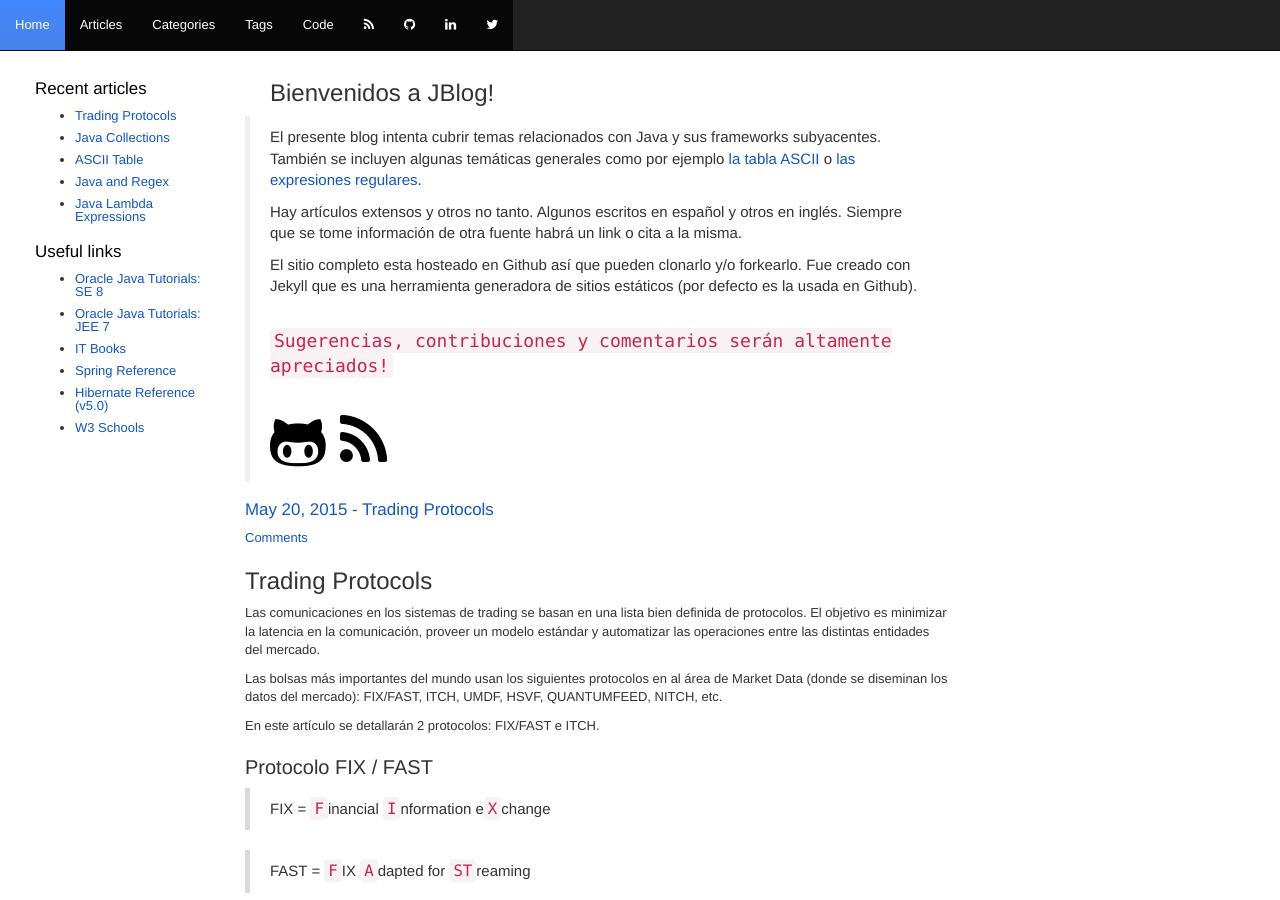
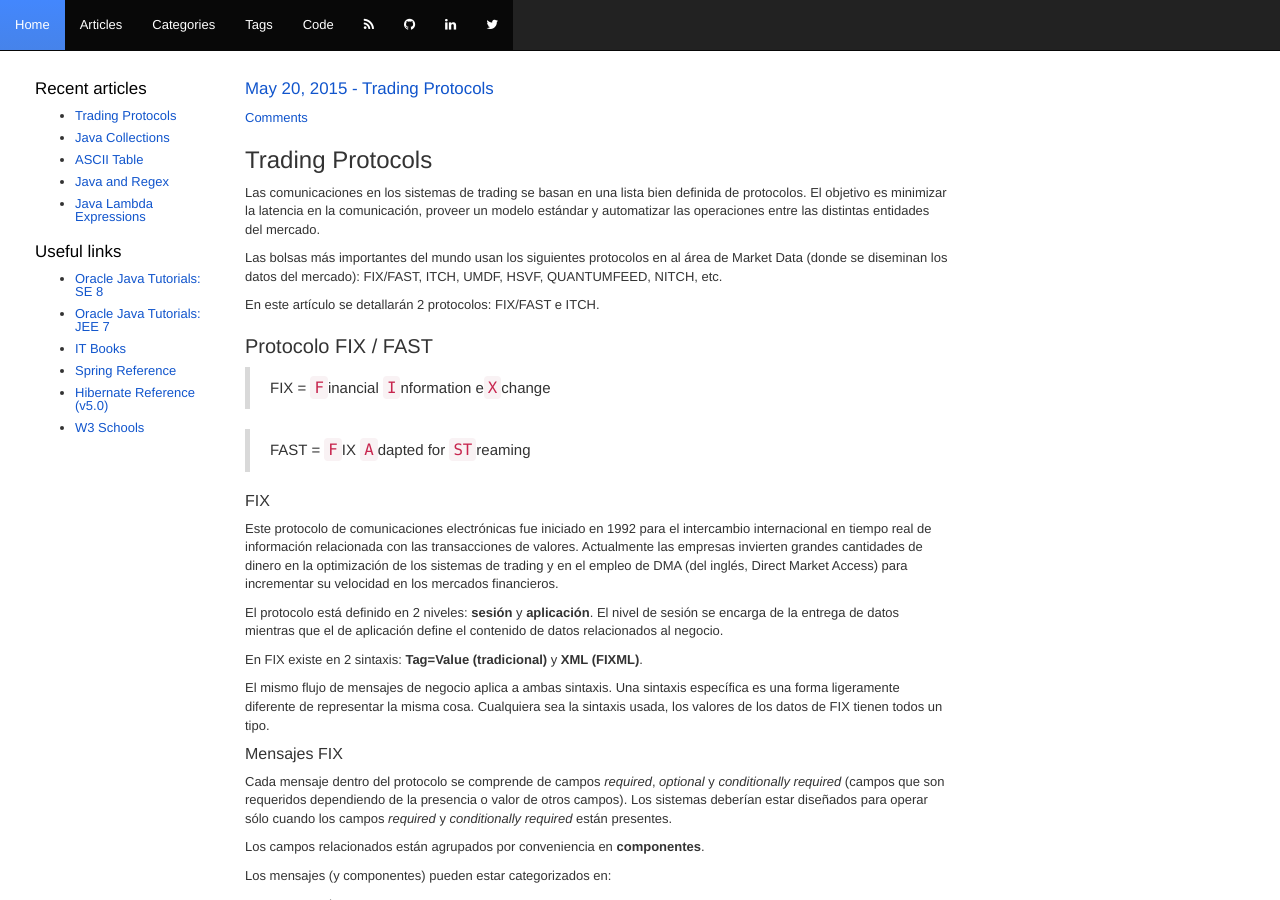
Before and after one commit to damianfanaro/damianfanaro.github.io, a Jekyll site: the page built from index.html, in a window 1280 px wide and 900 px high. Built offline with Jekyll 4.4.1, drawn with Linux system fonts in a browser that asks for light colours; nearby versions of some CDN libraries; a script that is not in the unit is left out; the list of posts is cut into pages by our own code; comment, search, counter and statistics services are not loaded.

Commit message:
Update index.html

```diff
--- a/index.html
+++ b/index.html
@@ -1,31 +1,6 @@
 ---
 layout: default
 ---
-
-<div>
-
-	<h2 style="padding-left: 25px;">Bienvenidos a JBlog!</h2>
-
-	<blockquote>
-		<p>
-			El presente blog intenta cubrir temas relacionados con Java y sus frameworks subyacentes. También se incluyen algunas temáticas generales como por ejemplo <a href="{{ site.baseurl }}/post/ascii-table/" target="blank">la tabla ASCII</a> o <a href="{{ site.baseurl }}/post/java-regex/" target="blank">las expresiones regulares</a>.
-		</p>
-		<p>
-			Hay artículos extensos y otros no tanto. Algunos escritos en español y otros en inglés. Siempre que se tome información de otra fuente habrá un link o cita a la misma.
-		</p>
-		<p>
-			El sitio completo esta hosteado en Github así que pueden clonarlo y/o forkearlo. Fue creado con Jekyll que es una herramienta generadora de sitios estáticos (por defecto es la usada en Github).
-		</p>
-		<br>
-		<p>
-			<code style="font-size: 1.2em;">Sugerencias, contribuciones y comentarios serán altamente apreciados!</code>
-		</p>
-		<br>
-		<a href="https://github.com/damianfanaro/damianfanaro.github.io" target="blank" style="color: black;"><i class="fa fa-github-alt" style="font-size: 4em; margin-right: 10px;"></i></a>
-		<a href="{{ site.baseurl }}/feed.xml" target="blank" style="color: black;"><i class="fa fa-rss" style="font-size: 4em;"></i></a>
-	</blockquote>
-
-</div>
 
 {% for post in paginator.posts %}
 <div class="article">
```
